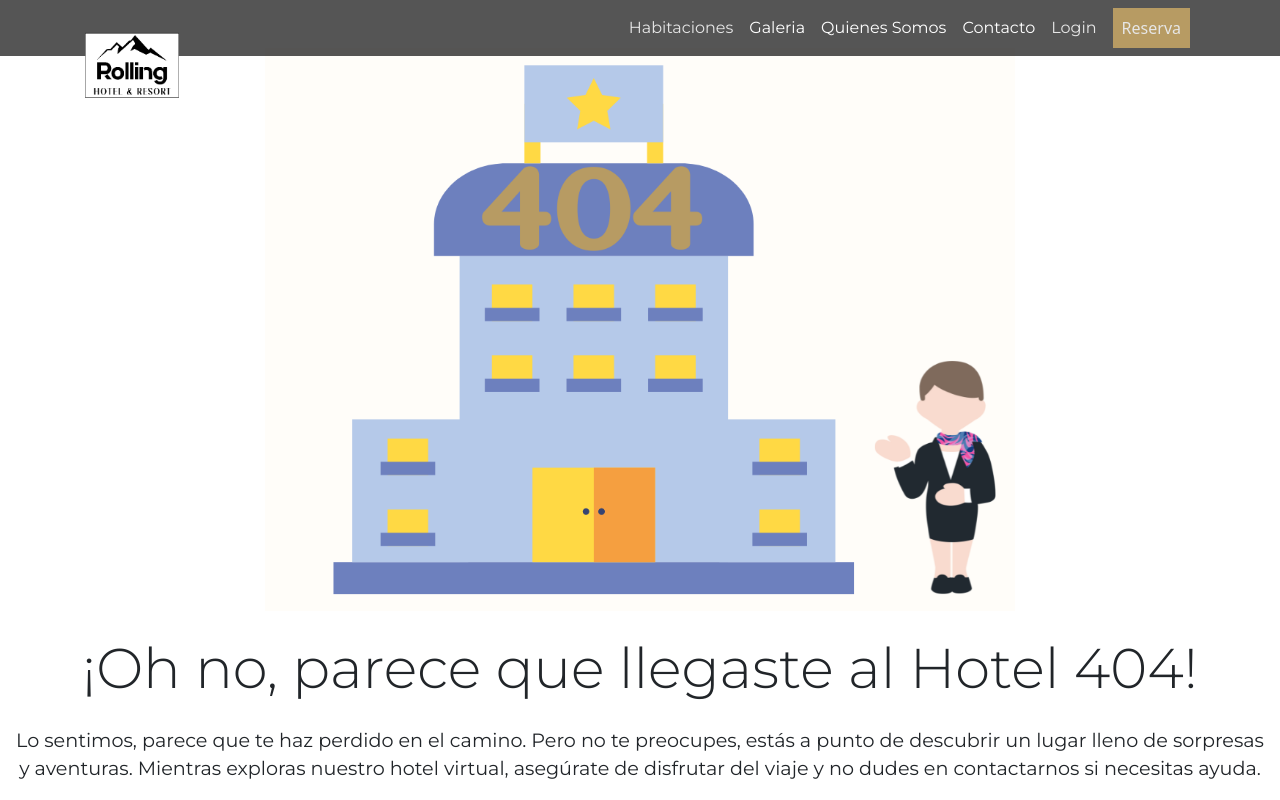
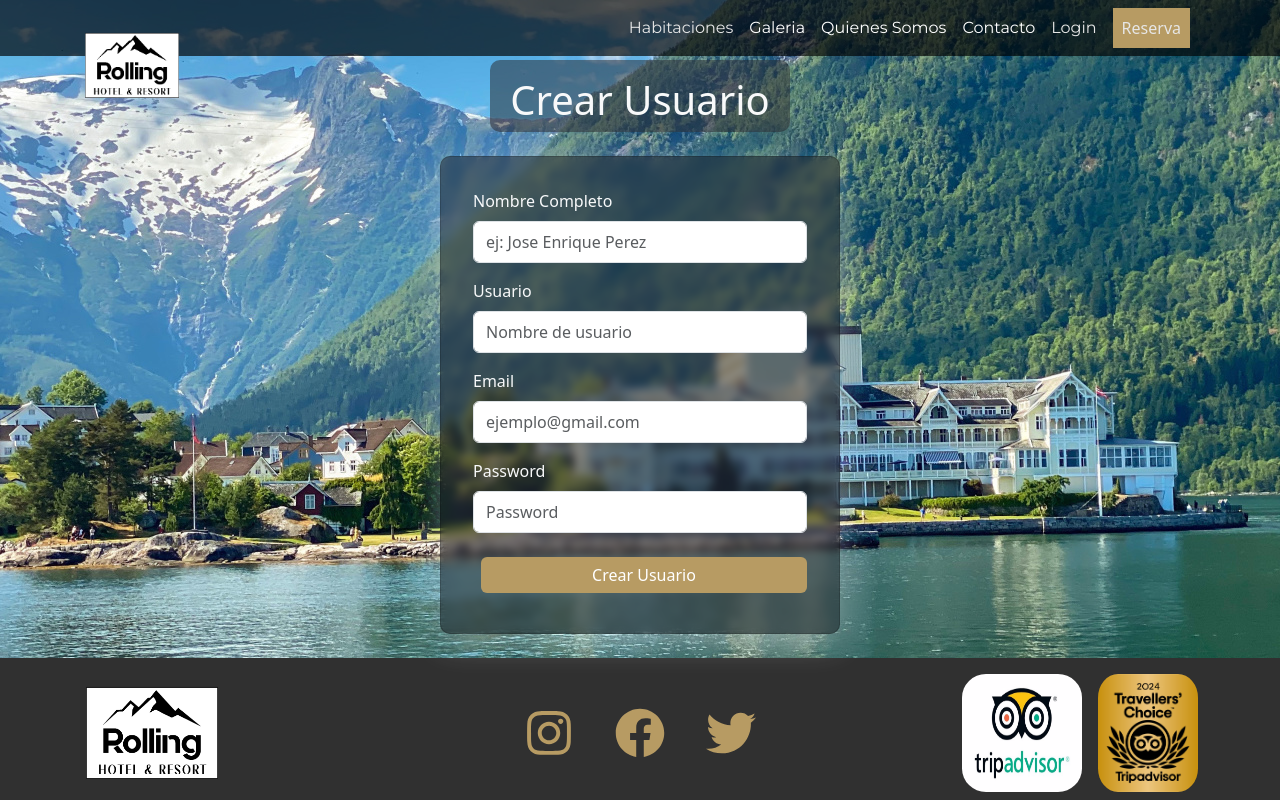
Before and after one commit to CosmeNicolas/ProyectoHotelFrontEnd, a React (Vite) app: page /CrearUsuario in a window 1280 px wide. Shown: the top 800 px of the page. Built offline with nearby package versions, Linux system fonts and the light colour scheme.

Commit message:
creado el formulario, las rutas y el css

```diff
--- a/src/App.jsx
+++ b/src/App.jsx
@@ -10,6 +10,8 @@ import QuienesSomos from "./components/pages/QuienesSomos";
 import "./Administrador.css";
 import Administrador from "./components/pages/Administrador";
 import Login from "./components/pages/Login";
+import FormularioUsuario from "./components/pages/usuario/FormularioUsuario";
+import "./Usuario.css";
 function App() {
   return (
     <BrowserRouter>
@@ -20,6 +22,7 @@ function App() {
         <Route exact path="/QuienesSomos" element={<QuienesSomos />} />
         <Route exact path="/administrador" element={<Administrador />} />
         <Route exact path="/login" element={<Login />} />
+        <Route exact path="/CrearUsuario" element={<FormularioUsuario />} />
       </Routes>
       <Footer />
     </BrowserRouter>
--- /dev/null
+++ b/src/Usuario.css
@@ -0,0 +1,27 @@
+.fondo-formulario-Usuario{
+
+    flex-grow: 1;
+    background-image: url('./assets/paisaje2.jpeg');
+    background-size: cover;
+}
+
+.titulo-usuario{
+    margin-top: 60px;
+    background: rgba(44, 46, 52, 0.529);
+   width: 300px;
+   border-radius: 10px;
+}
+.container-formulario-Usuario {
+    background: rgba(44, 46, 52, 0.529);
+    box-shadow: 0 8px 32px 0 rgba(255, 255, 255, 0.37);
+    backdrop-filter: blur(4px);
+    -webkit-backdrop-filter: blur(4px);
+    border-radius: 10px;
+    width: 400px;
+  }
+
+  .boton-formulario-Usuario{
+    border: #B79B63;
+    background-color: #B79B63;
+    transition: background-color 0.3s ease;
+  }
--- a/src/components/pages/Login.jsx
+++ b/src/components/pages/Login.jsx
@@ -42,7 +42,7 @@ const Login = () => {
               <div className="d-flex flex-column">
                 <Form.Text className=" text-light  ">
                   Don't Have an Account
-                  <Link to="/" className="fuente-crear-cuenta  ms-2">
+                  <Link to="/crearUsuario" className="fuente-crear-cuenta  ms-2">
                     Create Account
                   </Link>
                 </Form.Text>
--- /dev/null
+++ b/src/components/pages/usuario/FormularioUsuario.jsx
@@ -0,0 +1,94 @@
+import React from "react";
+import { Form, Button, Card } from "react-bootstrap";
+
+const FormularioUsuario = () => {
+  return (
+    <>
+      <section className="fondo-formulario-Usuario ">
+        <div className="d-flex justify-content-center ">
+            <div className="titulo-usuario ">
+          <h1 className="fuente-formulario-Usuario text-center  text-light mt-3">
+            Crear Usuario
+          </h1>
+          </div>
+        </div>
+
+        <div className="d-flex justify-content-center ">
+          <Card className="container-formulario-Usuario  p-3 my-4  d-flex flex-column align-content-center justify-content-center">
+            <Form className="p-3">
+              {/* nombre completo */}
+              <Form.Group
+                className=" mb-3 text-light"
+                controlId="formNombreCompleto"
+              >
+                <Form.Label>Nombre Completo</Form.Label>
+                <Form.Control
+                  className="py-2"
+                  type="text"
+                  placeholder="ej: Jose Enrique Perez"
+                />
+                <Form.Text className="text-danger"></Form.Text>
+              </Form.Group>
+
+              {/* usuario */}
+              <Form.Group
+                className="mb-3 text-light"
+                controlId="formUsuarioNombre"
+              >
+                <Form.Label>Usuario</Form.Label>
+                <Form.Control
+                  className="py-2"
+                  type="text"
+                  placeholder="Nombre de usuario"
+                />
+                <Form.Text className="text-danger"></Form.Text>
+              </Form.Group>
+
+              {/* email */}
+              <Form.Group
+                className="mb-3 text-light"
+                controlId="formUsuarioEmail"
+              >
+                <Form.Label>Email</Form.Label>
+                <Form.Control
+                  className="py-2"
+                  type="email"
+                  placeholder="ejemplo@gmail.com"
+                  autoComplete="email"
+                />
+                <Form.Text className="text-danger"></Form.Text>
+              </Form.Group>
+
+              <div className="d-flex flex-column">
+                {/* password */}
+                <Form.Group
+                  className="mb-3 text-light"
+                  controlId="formUsuarioPassword"
+                >
+                  <Form.Label>Password</Form.Label>
+                  <Form.Control
+                    className="py-2 form-control"
+                    type="password"
+                    placeholder="Password"
+                    autoComplete="new-password"
+                  />
+                  <Form.Text className="text-danger"></Form.Text>
+                </Form.Group>
+
+                <Button
+                  /* onClick={handleSubmit} */ className="boton-formulario-Usuario my-2 ms-2"
+                  variant="dark"
+                  type="submit"
+                >
+                  Crear Usuario
+                </Button>
+              </div>
+            </Form>
+          </Card>
+        </div>
+      </section>
+    </>
+  );
+};
+
+export default FormularioUsuario;
```
